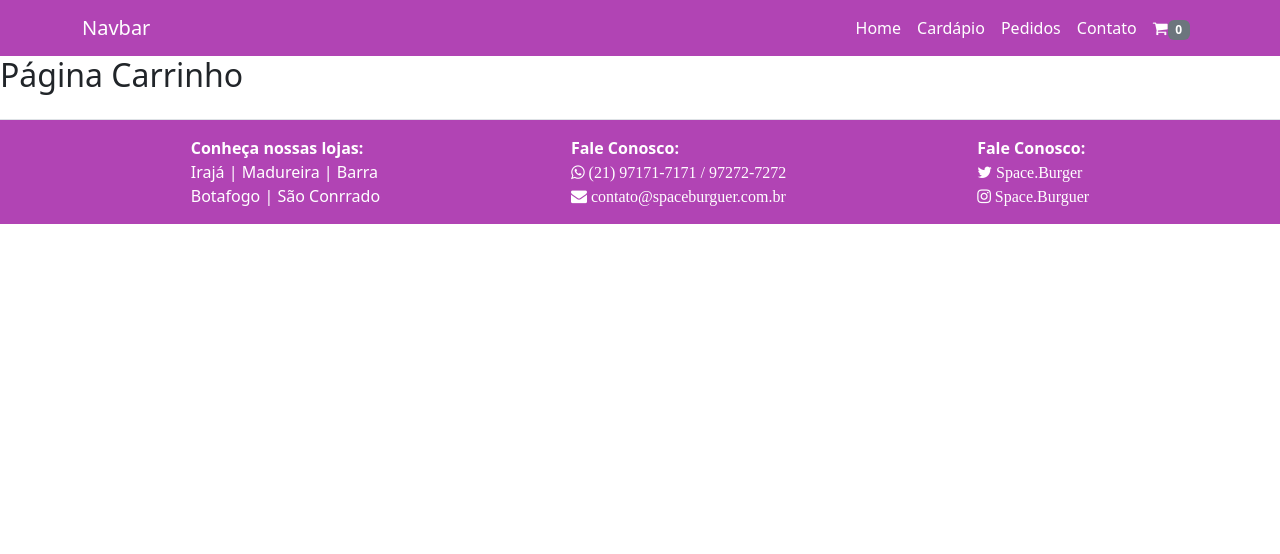
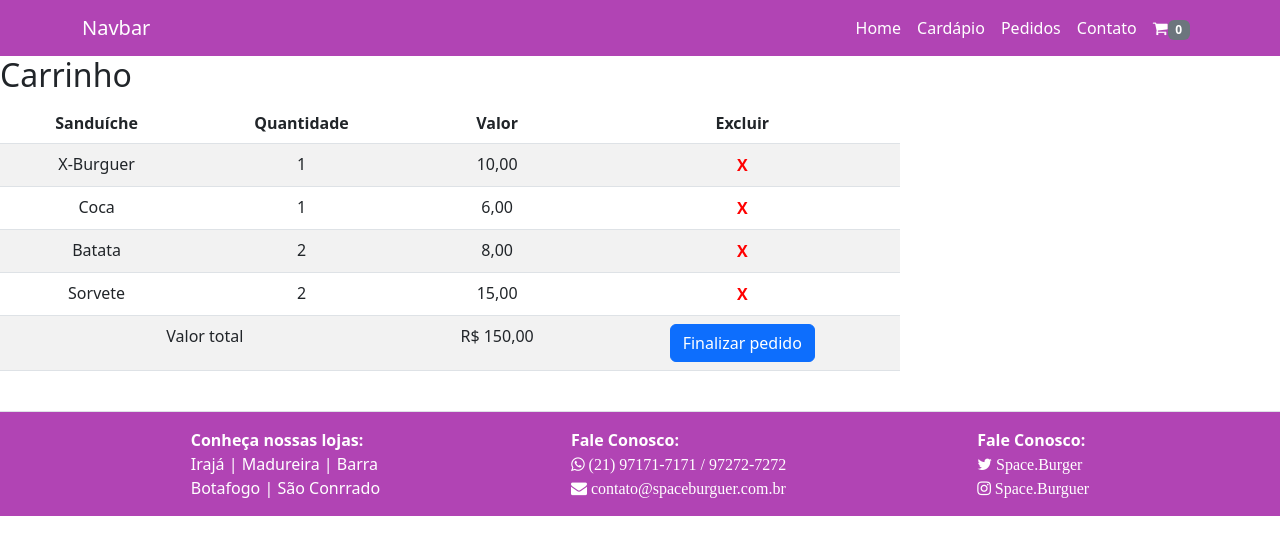
Before and after one commit to davidlgomes/Individual3, a React (Vite) app in the folder grupo3/: page /carrinho in a window 1280 px wide. Shown: the top 554 px of the page. Built offline with nearby package versions, Linux system fonts and the light colour scheme.

Commit message:
carrinho
pág com esqueleto

```diff
--- /dev/null
+++ b/grupo3/src/components/Tabela.css
@@ -0,0 +1,15 @@
+.tabela{
+  width: 900px;
+  text-align: center;
+}
+
+.centro{
+  display: flex;
+  flex-direction: column;
+}
+
+.botao{
+  border: none;
+  color: red;
+  background-color: transparent;
+}
--- /dev/null
+++ b/grupo3/src/components/Tabela.jsx
@@ -0,0 +1,120 @@
+import Table from 'react-bootstrap/Table';
+import './Tabela.css'
+import React, { useState } from 'react';
+import Button from 'react-bootstrap/Button';
+import Form from 'react-bootstrap/Form';
+import Modal from 'react-bootstrap/Modal';
+
+function Tabela() {
+  const [show, setShow] = useState(false);
+  const handleClose = () => setShow(false);
+  const handleShow = () => setShow(true);
+
+  return (
+    <div className='centro'>
+      <div>
+        <h2>Carrinho</h2>
+      </div>
+      <div className='tabela'>
+        <Table striped>
+          <thead>
+            <tr>
+              <th>Sanduíche</th>
+              <th>Quantidade</th>
+              <th>Valor</th>
+              <th>Excluir</th>
+            </tr>
+          </thead>
+          <tbody>
+            <tr>
+              <td>X-Burguer</td>
+              <td>1</td>
+              <td>10,00</td>
+              <td>
+                <button className='botao'><strong>X</strong></button>
+              </td>
+            </tr>
+            <tr>
+              <td>Coca</td>
+              <td>1</td>
+              <td>6,00</td>
+              <td>
+                <button className='botao'><strong>X</strong></button>
+              </td>
+            </tr>
+            <tr>
+              <td>Batata</td>
+              <td>2</td>
+              <td>8,00</td>
+              <td>
+                <button className='botao'><strong>X</strong></button>
+              </td>
+            </tr>
+            <tr>
+              <td>Sorvete</td>
+              <td>2</td>
+              <td>15,00</td>
+              <td>
+                <button className='botao'><strong>X</strong></button>
+              </td>
+            </tr>
+            <tr>
+              {/* <td>3</td> */}
+              <td colSpan={2}>Valor total</td>
+              <td>R$ 150,00</td>
+              <td>
+                <Button variant="primary" onClick={handleShow}>
+                  Finalizar pedido
+                </Button>
+
+                <Modal show={show} onHide={handleClose}>
+                  <Modal.Header closeButton>
+                    <Modal.Title>Obrigado pela compra!</Modal.Title>
+                  </Modal.Header>
+                  <Modal.Body>
+                    <p>Por favor, preencha alguns dados pessoais:</p>
+                    <Form>
+                      <Form.Group className="mb-3" controlId="exampleForm.ControlInput1">
+                        <Form.Label>Email:</Form.Label>
+                        <Form.Control
+                          type="email"
+                          placeholder="nome@exemplo.com"
+                          autoFocus
+                        />
+                      </Form.Group>
+                      <Form.Group className="mb-3" controlId="exampleForm.ControlInput1">
+                        <Form.Label>Telefone:</Form.Label>
+                        <Form.Control
+                          type="email"
+                          placeholder="(xx) xxxxx - xxxx"
+                          autoFocus
+                        />
+                      </Form.Group>
+                      <Form.Group
+                        className="mb-3"
+                        controlId="exampleForm.ControlTextarea1"
+                      >
+                        <Form.Label>Observações sobre o pedido:</Form.Label>
+                        <Form.Control
+                          as="textarea" rows={2}
+                          placeholder="Descreva se quer retirar algum ingrediente ou algo do tipo."
+                        />
+                      </Form.Group>
+                    </Form>
+                  </Modal.Body>
+                  <Modal.Footer>
+                    <Button variant="primary" onClick={handleClose}>
+                      Enviar dados
+                    </Button>
+                  </Modal.Footer>
+                </Modal>
+              </td>
+            </tr>
+          </tbody>
+        </Table>
+      </div>
+    </div>
+  );
+}
+
+export default Tabela;
--- a/grupo3/src/routes/Cardapio.jsx
+++ b/grupo3/src/routes/Cardapio.jsx
@@ -1,6 +1,6 @@
 function Cardapio(){
   return(
-    <div><h1>CARDÁPIOs</h1></div>
+    <div></div>
   )
 }
 export default Cardapio
--- a/grupo3/src/routes/Carrinho.jsx
+++ b/grupo3/src/routes/Carrinho.jsx
@@ -1,6 +1,11 @@
-function Carrinho(){
-  return(
-    <h2>Página Carrinho</h2>
-  )
+import Tabela from "../components/Tabela";
+
+function Carrinho() {
+  return (
+    <div>
+      <Tabela/>
+    </div>
+  );
 }
+
 export default Carrinho;
```
